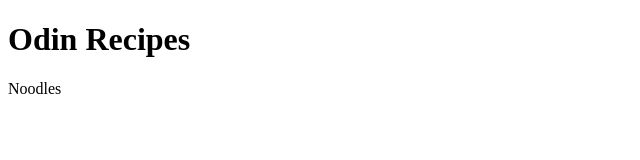
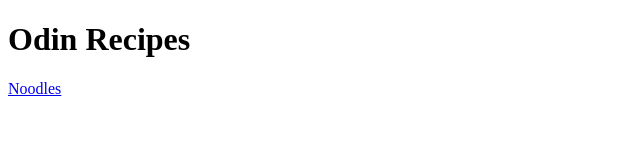
Before and after one commit to wing1596/odin-recipes, a plain HTML site: page index.html in a window 1280 px wide. Shown: the full height of the page, 0-640 px from the left. Drawn offline with Linux system fonts and the light colour scheme.

```diff
--- a/index.html
+++ b/index.html
@@ -7,6 +7,6 @@
 
     <body>
         <h1>Odin Recipes</h1>
-        <a href="./recipes/noodles.html"></a>Noodles
+        <a href="./recipes/Butter noodles.html">Noodles</a>
     </body>
 </html>
```
